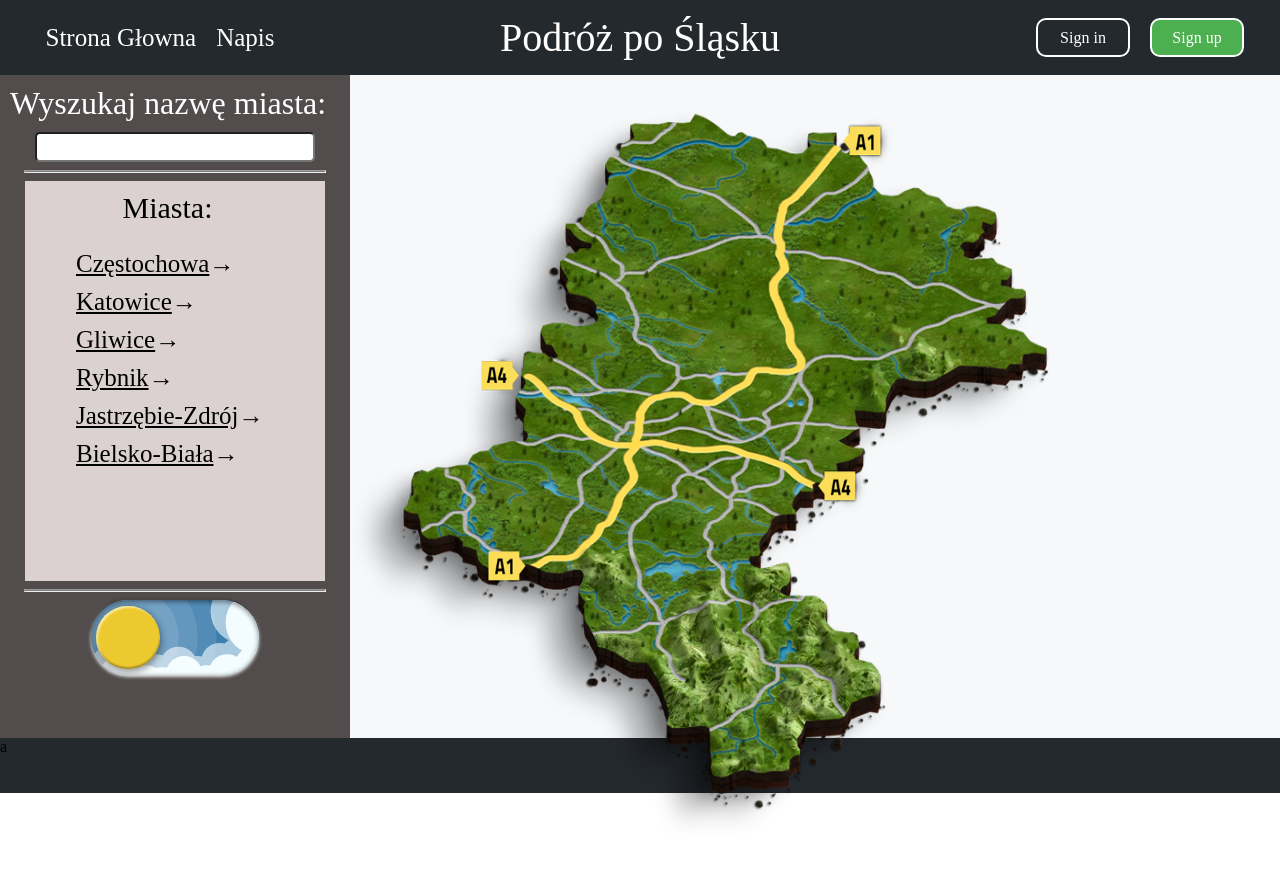
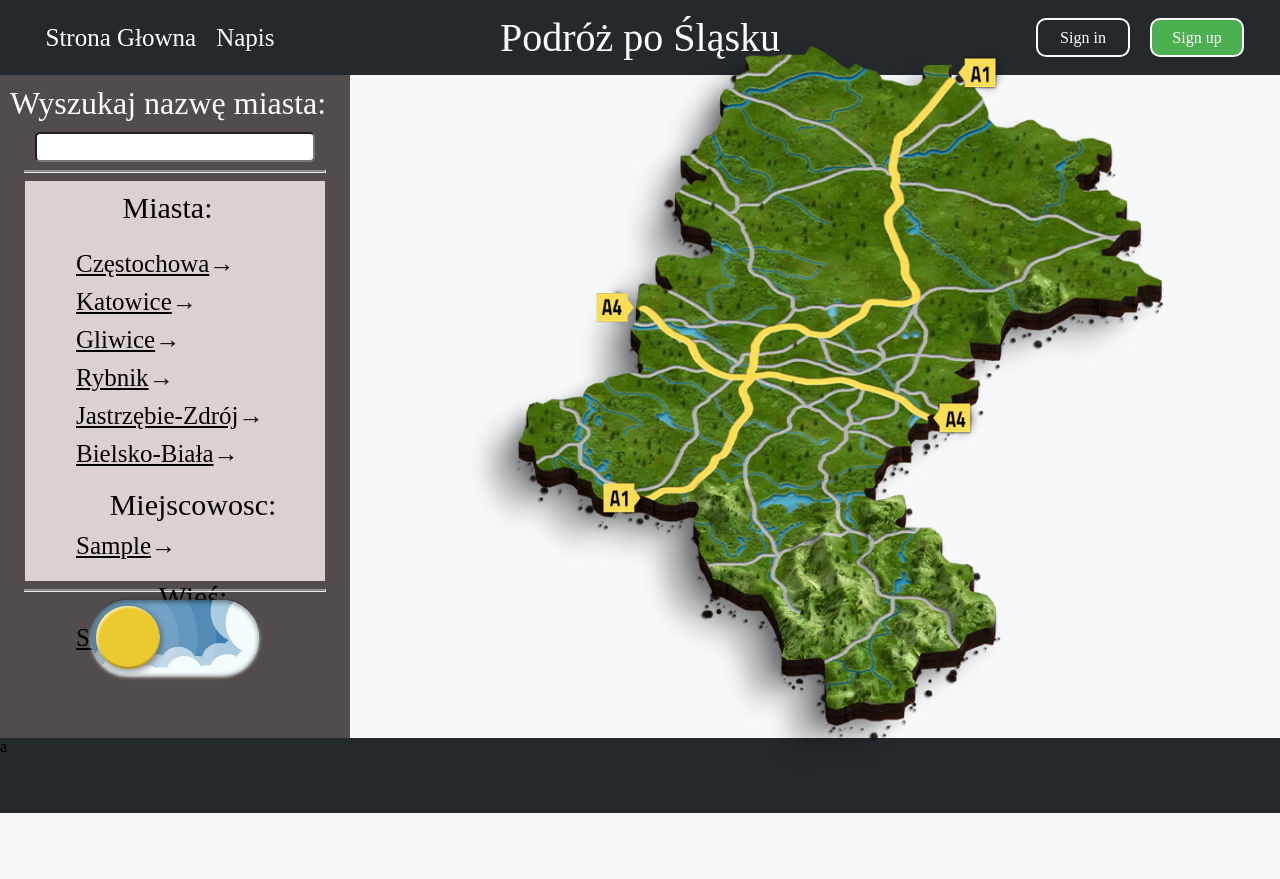
Before and after one commit to Projects-Makers/final_site, a PHP site: page / in a window 1280 px wide. After the commit the page ends 813 px from the top, so only its background shows below. Run offline with PHP 8.4, Linux system fonts and the light colour scheme; data comes from the database, SQL or seed files in the repository; tables that the repository leaves empty or names only in its code hold one stand-in row (values such as "Sample post").

Commit message:
daskjds
askashihfdhasyhuhcfds

```diff
--- /dev/null
+++ b/javascript/mapa.js
@@ -0,0 +1,8 @@
+   document.addEventListener('DOMContentLoaded', function () {
+        const image = document.getElementById('clickable-image');
+        const redObject = document.getElementById('red-object');
+
+        image.addEventListener('click', function () {
+            redObject.classList.toggle('active');
+        });
+    });
--- a/php/section.php
+++ b/php/section.php
@@ -1,5 +1,9 @@
 <section>
+    <div class="img">
     <center>
-    <img src="pic/mapa.png" width="700px" height="800px">
-</center>
+    <img src="pic/mapa.png" width="700px" height="800px" id="clickable-image">
+    </center>
+    <div id="red-object" class="hidden"></div>
+    <script src="javascript/mapa.js"></script>
+    </div>
 </section>
--- a/php/sidebar.php
+++ b/php/sidebar.php
@@ -14,6 +14,21 @@
     while ($wiersz = mysqli_fetch_array($wynik))  {
     echo'<li><span class="text"><a href="index.php?strona=cos&id=' . htmlspecialchars($wiersz["id"]) . '">' . htmlspecialchars($wiersz["miasto"]) . '</span>→</a></li>';
     }
+    echo'  <div class="Miasta">Miejscowosc:</div>' ;
+    $wynik = mysqli_query($conn,"SELECT * FROM Miejscowosci");
+    while ($wiersz = mysqli_fetch_array($wynik))
+
+   {
+    echo'<li><span class="text"><a href="index.php?strona=cos&id=' . htmlspecialchars($wiersz["id"]) . '">' . htmlspecialchars($wiersz["miejscowosc"]) . '</span>→</a></li>';
+    }
+    echo'  <div class="Miasta">Wieś:</div>' ;
+    $wynik = mysqli_query($conn,"SELECT * FROM Wsi");
+    while ($wiersz = mysqli_fetch_array($wynik))
+
+   {
+    echo'<li><span class="text"><a href="index.php?strona=cos&id=' . htmlspecialchars($wiersz["id"]) . '">' . htmlspecialchars($wiersz["wsi"]) . '</span>→</a></li>';
+    }
+
   ?>
   </ul>
 </div>
--- a/style/footer.css
+++ b/style/footer.css
@@ -2,5 +2,5 @@ footer{
     background-color: #24292e;
     display: flex;
     flex-grow: 1;
-    height: 6.9vh;
+    height: 9.3vh;
 }
--- a/style/section.css
+++ b/style/section.css
@@ -1,6 +1,41 @@
-section{
+body {
+    margin: 0;
+    padding: 0;
+    box-sizing: border-box;
+}
+
+section {
     background: #f6f8fa;
     display: flex;
-    flex-grow: 1;
-    height: 82.9vh;
+    justify-content: center;
+    align-items: center;
+    height: 82.9vh; /* Pełna wysokość widoku */
+    margin: 0;    /* Usuń marginesy */
+    padding: 0;   /* Usuń padding */
 }
+
+.img {
+    position: relative;
+    margin: 0;
+    padding: 0;
+}
+
+img {
+    display: block; /* Usuń dodatkowy odstęp wokół obrazka */
+}
+
+#red-object {
+    width: 100px;
+    height: 100px;
+    background-color: red;
+    position: absolute;
+    top: 50%;
+    left: 50%;
+    transform: translate(-50%, -50%);
+    border-radius: 50%;
+    display: none; /* Domyślnie ukryty */
+}
+
+#red-object.active {
+    display: block; /* Widoczny, gdy aktywowany */
+}
```
